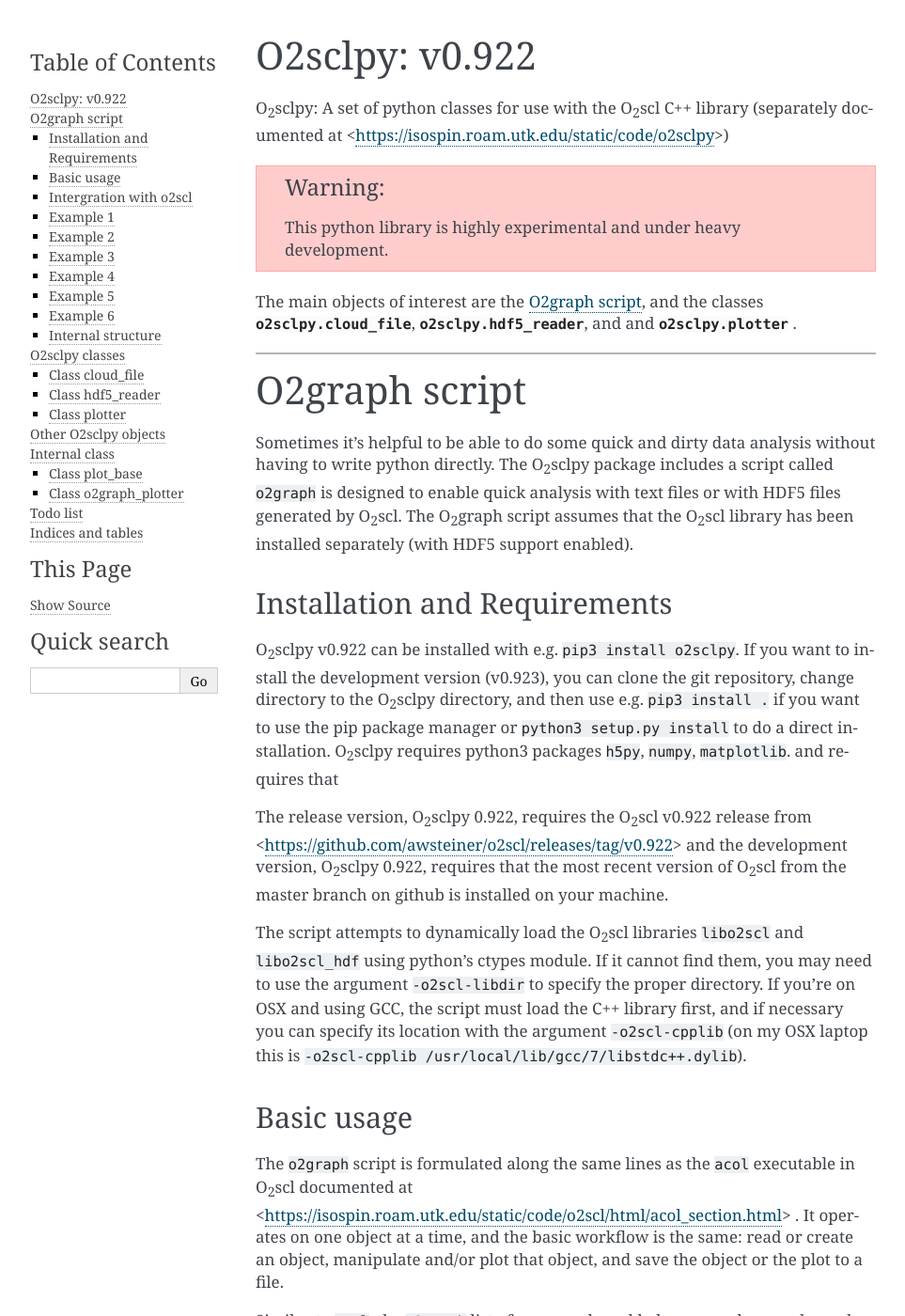
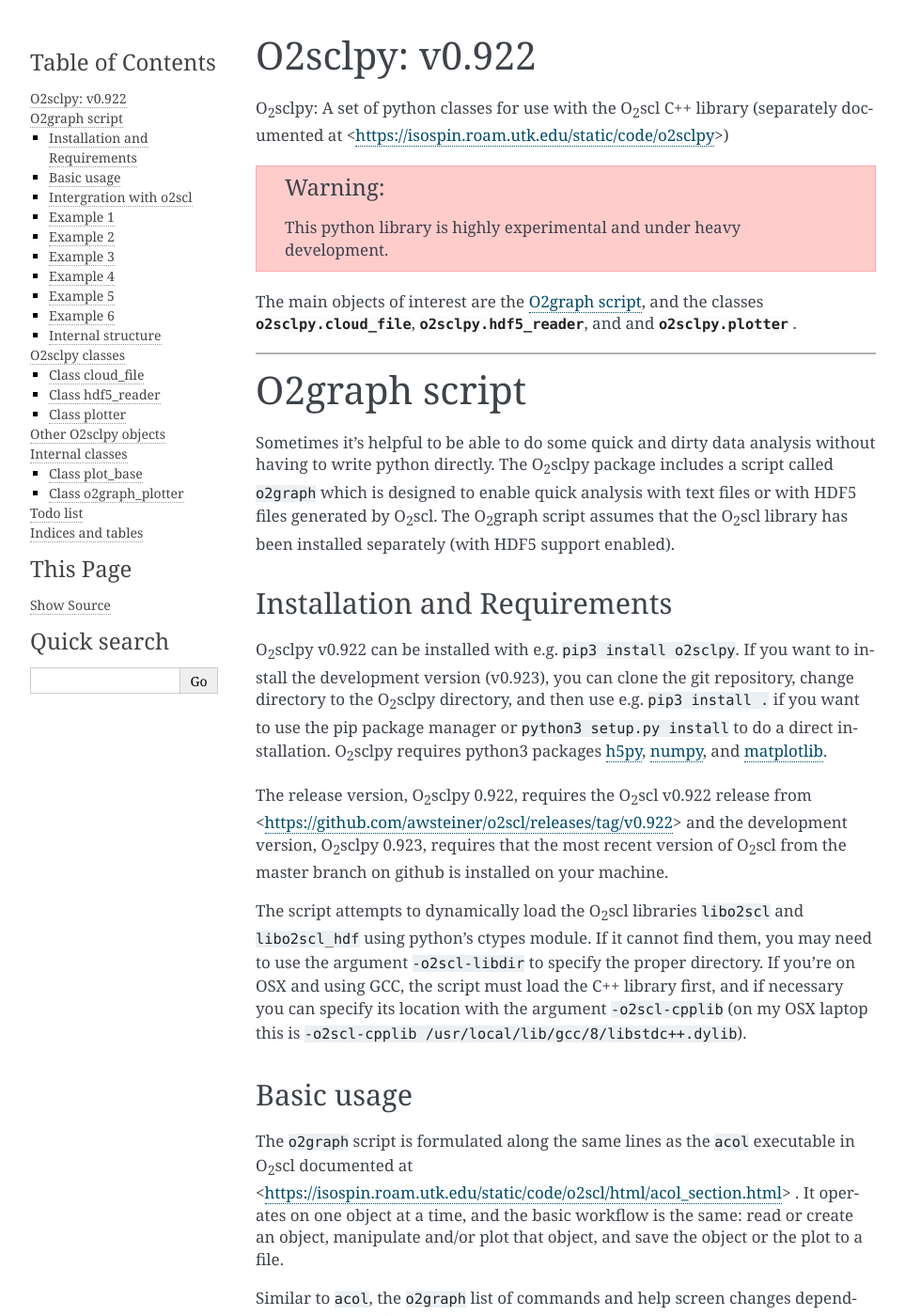
Before and after one commit to awsteiner/o2sclpy, a Sphinx documentation site: the page built from doc/index.rst, in a window 1280 px wide and 1400 px high. Shown: the whole window at 94% size, without its empty margins (148-1111 px from the left). Built offline with Sphinx 7.4.7, drawn with Linux system fonts in a browser that asks for light colours; some of the changed text lies outside the part shown.

Commit message:
Doc improvements and begun work on eos_sn.scr.

```diff
--- a/doc/index.rst
+++ b/doc/index.rst
@@ -24,9 +24,9 @@ O2graph script
 
 Sometimes it's helpful to be able to do some quick and dirty data
 analysis without having to write python directly. The O\ :sub:`2`\
-sclpy package includes a script called ``o2graph`` is designed to
-enable quick analysis with text files or with HDF5 files generated by
-O\ :sub:`2`\ scl. The O\ :sub:`2`\ graph script assumes that the O\
+sclpy package includes a script called ``o2graph`` which is designed
+to enable quick analysis with text files or with HDF5 files generated
+by O\ :sub:`2`\ scl. The O\ :sub:`2`\ graph script assumes that the O\
 :sub:`2`\ scl library has been installed separately (with HDF5 support
 enabled).
 
@@ -34,18 +34,18 @@ Installation and Requirements
 -----------------------------
 
 O\ :sub:`2`\ sclpy v0.922 can be installed with e.g. ``pip3 install
-o2sclpy``. If you want to install the development version (v0.923), you can
-clone the git repository, change directory to the O\ :sub:`2`\ sclpy
-directory, and then use e.g. ``pip3 install .`` if you want
-to use the pip package manager or ``python3 setup.py install``
-to do a direct installation. O\ :sub:`2`\ sclpy requires
-python3 packages ``h5py``, ``numpy``, ``matplotlib``. and requires
-that
+o2sclpy``. If you want to install the development version (v0.923),
+you can clone the git repository, change directory to the O\ :sub:`2`\
+sclpy directory, and then use e.g. ``pip3 install .`` if you want to
+use the pip package manager or ``python3 setup.py install`` to do a
+direct installation. O\ :sub:`2`\ sclpy requires python3 packages
+`h5py <https://www.h5py.org/>`_, `numpy <https://www.numpy.org>`_,
+and `matplotlib <https://matplotlib.org>`_.
 
 The release version, O\ :sub:`2`\ sclpy 0.922, requires the O\
 :sub:`2`\ scl v0.922 release from
 <https://github.com/awsteiner/o2scl/releases/tag/v0.922> and the
-development version, O\ :sub:`2`\ sclpy 0.922, requires that the most
+development version, O\ :sub:`2`\ sclpy 0.923, requires that the most
 recent version of O\ :sub:`2`\ scl from the master branch on github is
 installed on your machine.
 
@@ -56,7 +56,7 @@ module. If it cannot find them, you may need to use the argument
 and using GCC, the script must load the C++ library first, and if
 necessary you can specify its location with the argument
 ``-o2scl-cpplib`` (on my OSX laptop this is ``-o2scl-cpplib
-/usr/local/lib/gcc/7/libstdc++.dylib``).
+/usr/local/lib/gcc/8/libstdc++.dylib``).
 
 Basic usage
 -----------
@@ -186,8 +186,8 @@ Other O2sclpy objects
 
 --------------------------------------------------------------
 
-Internal class
-==============
+Internal classes
+================
 
 Class plot_base
 ---------------------
```
Also changed, not shown: o2sclpy/__init__.py (+9 -1 lines), 3 other files.
